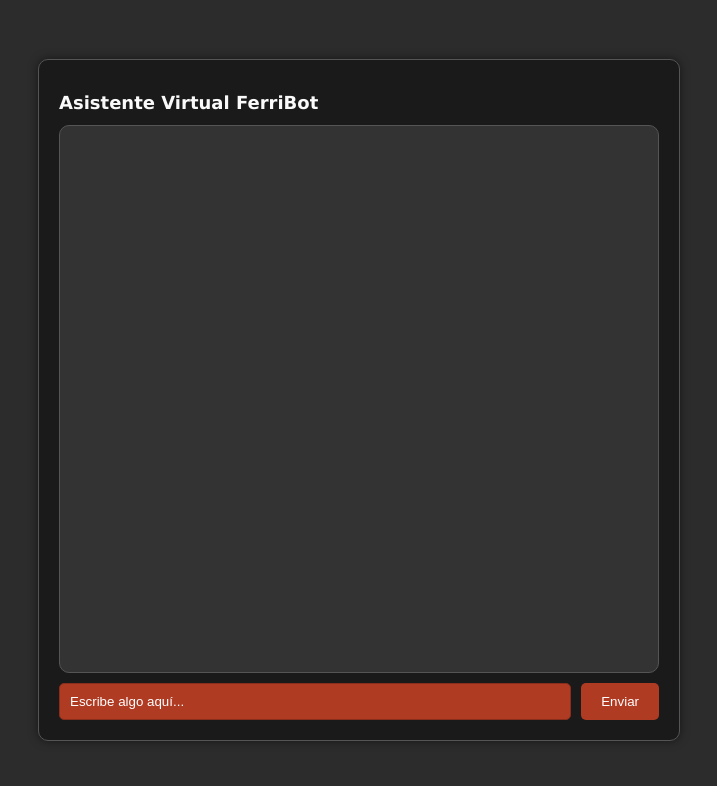
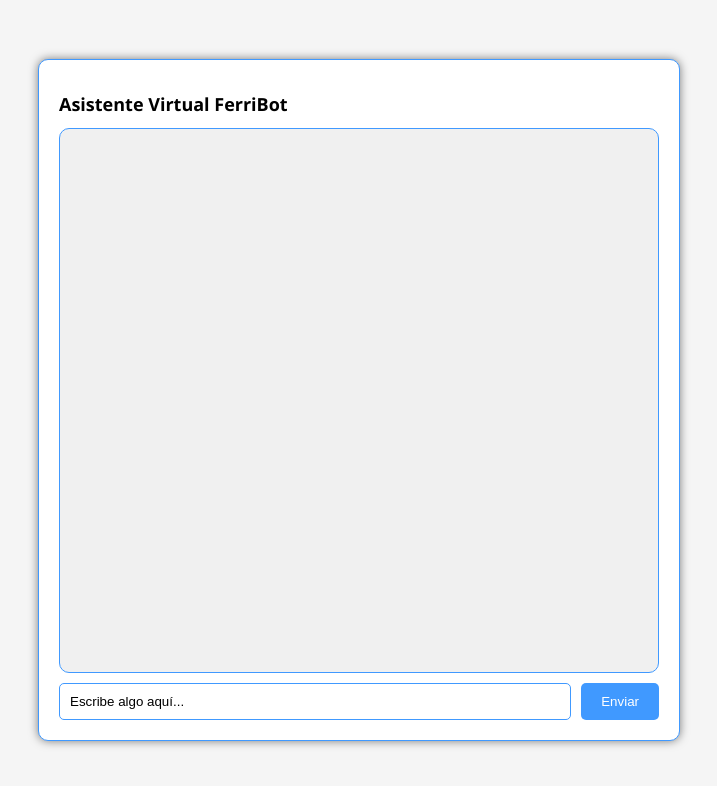
Before and after one commit to Joel-x-x/FerriBot, a plain HTML site: page index.html in a window 1280 px wide. Shown: the whole page, without its empty margins (281-998 px from the left). Drawn offline with Linux system fonts and the light colour scheme.

Commit message:
feat: update info bot

```diff
--- a/styles.css
+++ b/styles.css
@@ -1,40 +1,44 @@
 body {
-  font-family: Verdana, Geneva, Tahoma, sans-serif;
+  font-family: 'Segoe UI', Tahoma, Geneva, Verdana, sans-serif;
   margin: 0;
   padding: 0;
-  background-color: #2c2c2c;
+  background-color: #f5f5f5; /* Blanco medio crema */
   display: flex;
   justify-content: center;
   align-items: center;
   height: 100vh;
-  color: #fff;
+  color: #000000; /* Texto en negro */
   font-size: 12px;
 }
+
 .title {
   font-size: 18px;
-  color: #fafafa;
+  color: #000000; /* Título en negro */
 }
+
 #chatContainer {
   width: 100%;
   max-width: 600px;
   margin: 0 auto;
   padding: 20px;
-  border: 1px solid #555;
+  border: 1px solid #4099ff; /* Borde azul */
   border-radius: 10px;
   box-shadow: 0 0 10px rgba(0, 0, 0, 0.5);
-  background-color: #1a1a1a;
+  background-color: #ffffff; /* Fondo blanco */
   display: flex;
   flex-direction: column;
   height: 80vh;
 }
+
 #chatBox {
   flex: 1;
   overflow-y: auto;
-  border: 1px solid #555;
+  border: 1px solid #4099ff; /* Borde azul */
   border-radius: 10px;
   padding: 10px;
-  background-color: #333;
+  background-color: #f0f0f0; /* Fondo del chat ligeramente más claro */
 }
+
 .message {
   display: flex;
   align-items: flex-start;
@@ -44,42 +48,50 @@ body {
   max-width: 80%;
   word-wrap: break-word;
 }
+
 .user {
-  background-color: #af3b23;
+  background-color: #0077ff9f; /* Mensaje del usuario en azul */
+  color: #ffffff; /* Texto en blanco */
   text-align: right;
   margin-left: auto;
   flex-direction: row-reverse;
 }
+
 .bot {
-  background-color: #1a1a1a;
+  background-color: #f0f0f0; /* Mensaje del bot en fondo ligeramente más claro */
+  color: #000000; /* Texto en negro */
   text-align: left;
   margin-right: auto;
 }
+
 .message img {
   width: 40px;
   height: 40px;
   border-radius: 50%;
   margin: 0 10px;
 }
+
 .message p {
   margin: 0;
-  color: #fff;
+  color: #000000; /* Texto en negro */
 }
+
 #inputContainer {
   display: flex;
   margin-top: 10px;
 }
+
 #inputText {
   flex: 1;
   padding: 10px;
-  border: 1px solid #8a2d1b;
+  border: 1px solid #4099ff; /* Borde azul */
   border-radius: 5px;
-  background-color: #af3b23;
-  color: #ffffff;
+  background-color: #ffffff; /* Fondo blanco para el input */
+  color: #000000; /* Texto en negro */
 }
 
 #inputText::placeholder {
-  color: #ffffff;
+  color: #000000; /* Placeholder en negro */
 }
 
 #inputText:focus-visible {
@@ -91,18 +103,19 @@ body {
   margin-left: 10px;
   border: none;
   border-radius: 5px;
-  background-color: #af3b23;
-  color: #fff;
+  background-color: #4099ff; /* Botón en azul */
+  color: #ffffff; /* Texto en blanco */
   cursor: pointer;
 }
+
 #sendButton:hover {
-  background-color: #bb442c;
+  background-color: #347fd9; /* Azul más oscuro al hover */
 }
 
 /* Spinner Styles */
 .spinner {
   border: 4px solid #f3f3f3;
-  border-top: 4px solid #482e24;
+  border-top: 4px solid #4099ff; /* Spinner en azul */
   border-radius: 50%;
   width: 20px;
   height: 20px;
```
Also changed, not shown: Ferridescuentos.png, reglas.txt.
